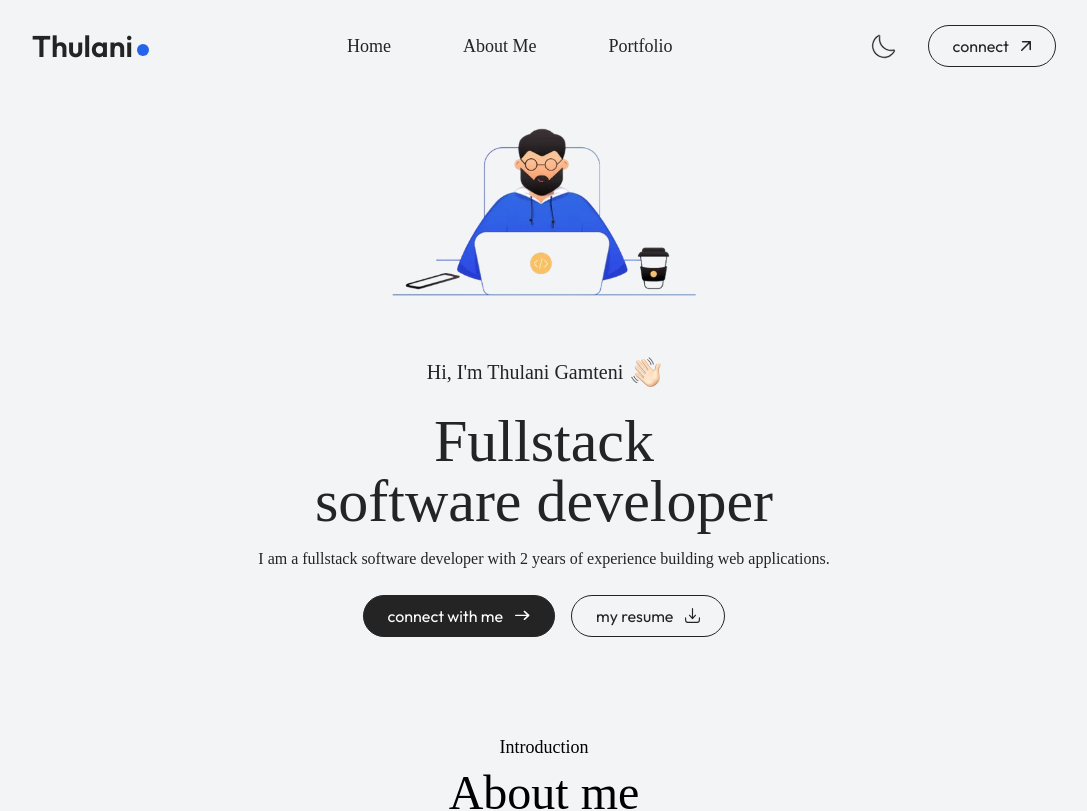
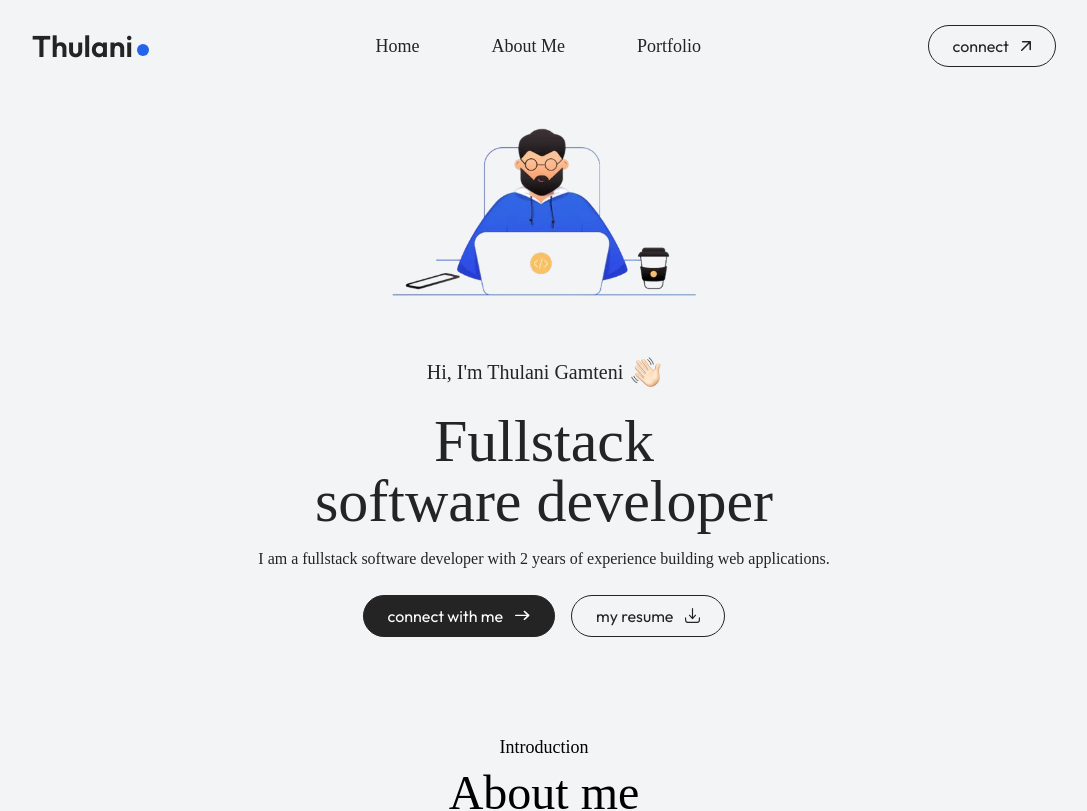
Before and after one commit to thulanigamtee/portfolio-website, an Angular app: page / in a window 1280 px wide. Shown: the top 811 px of the page, without its empty margins (96-1183 px from the left). Built offline with nearby package versions, Linux system fonts and the light colour scheme; a web font is replaced by a local one.

Commit message:
add link to button

```diff
--- a/src/app/components/layout/header/header.component.html
+++ b/src/app/components/layout/header/header.component.html
@@ -2,7 +2,7 @@
   <app-logo />
   <app-navbar [isMobileMenuActive]="isMobileMenuActive" />
   <div class="flex items-center gap-x-4 md:gap-x-8">
-    <button>
+    <!-- <button>
       <svg
         width="25"
         height="25"
@@ -17,7 +17,8 @@
           stroke-width="0.5"
         />
       </svg>
-    </button>
+    </button> -->
+    <a [href]="'https://za.linkedin.com/in/thulani-gamteni-8845ab207'">
       <app-button
         [label]="'connect'"
         [customStyle]="'hidden md:flex md:items-center gap-x-3'"
@@ -38,6 +39,7 @@
           />
         </svg>
       </app-button>
+    </a>
     <button
       [class.active]="isMobileMenuActive"
       (click)="toggleMobileMenu()"
```
Lines whose indentation alone changed are shown as unchanged.
